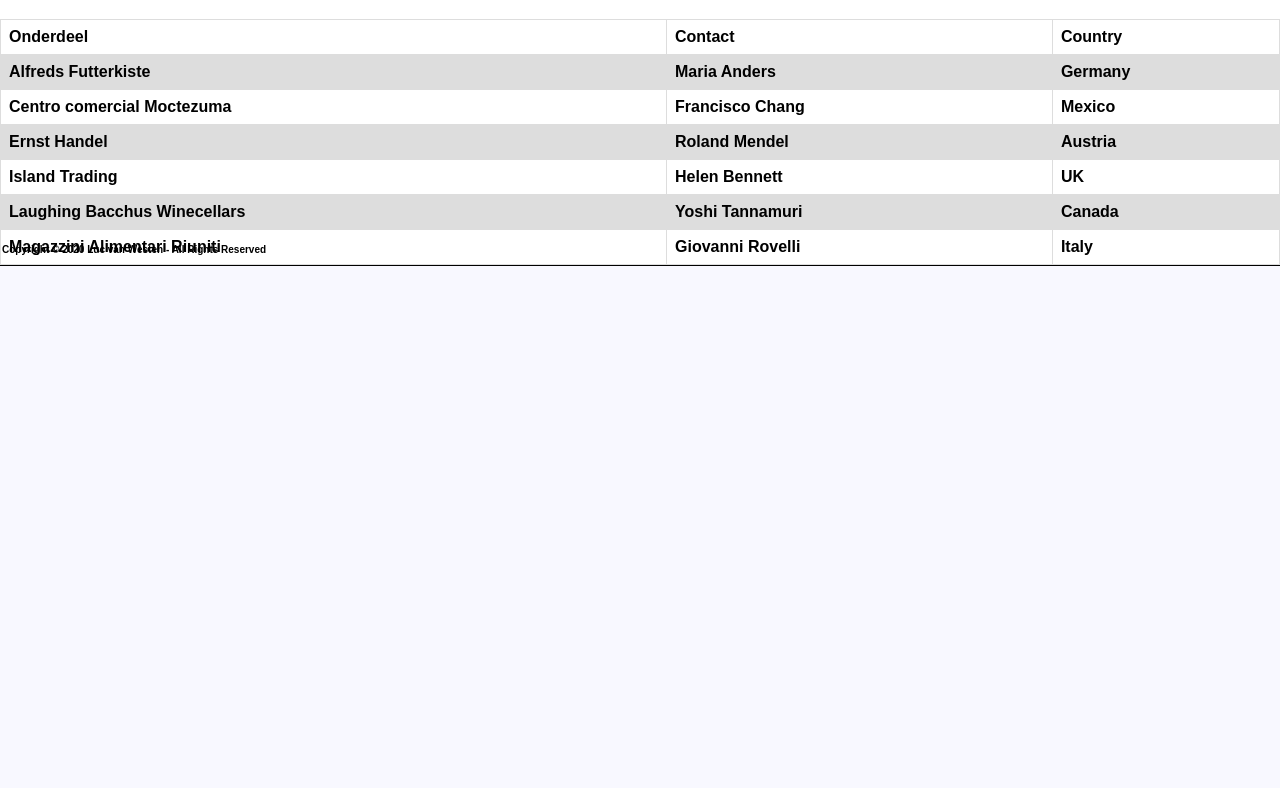
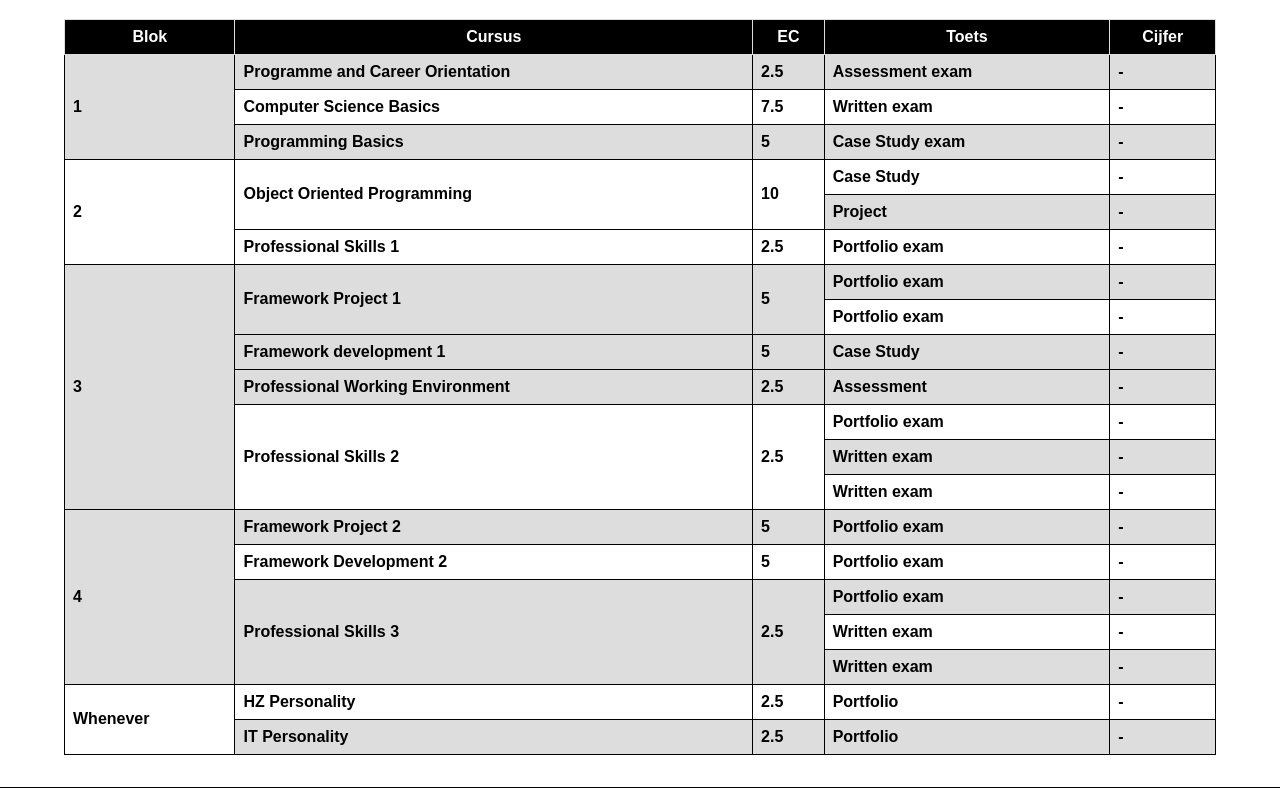
Before and after one commit to Lucvanwesten2003/Lucvanwesten2003.github.io, a plain HTML site: page dashboard.html in a window 1280 px wide. Shown: the part 558-1346 px from the top of the page. Before the commit the page ends 824 px from the top, so only its background shows below. Drawn offline with Linux system fonts and the light colour scheme.

Commit message:
test: git status

```diff
--- a/dashboard.html
+++ b/dashboard.html
@@ -23,44 +23,140 @@
 
     <table>
         <tr>
-          <th>Onderdeel</th>
-          <th>Contact</th>
-          <th>Country</th>
+          <th>Blok</th>
+          <th>Cursus</th>
+          <th>EC</th>
+          <th>Toets</th>
+          <th>Cijfer</th>
         </tr>
         <tr>
-          <td>Alfreds Futterkiste</td>
-          <td>Maria Anders</td>
-          <td>Germany</td>
+          <td rowspan="3">1</td>
+          <td>Programme and Career Orientation</td>
+          <td>2.5</td>
+          <td>Assessment exam</td>
+          <td>-</td>
         </tr>
         <tr>
-          <td>Centro comercial Moctezuma</td>
-          <td>Francisco Chang</td>
-          <td>Mexico</td>
+          <td>Computer Science Basics</td>
+          <td>7.5</td>
+          <td>Written exam</td>
+          <td>-</td>
         </tr>
         <tr>
-          <td>Ernst Handel</td>
-          <td>Roland Mendel</td>
-          <td>Austria</td>
+          <td>Programming Basics</td>
+          <td>5</td>
+          <td>Case Study exam</td>
+          <td>-</td>
         </tr>
         <tr>
-          <td>Island Trading</td>
-          <td>Helen Bennett</td>
-          <td>UK</td>
+          <td rowspan="3">2</td>
+          <td rowspan="2">Object Oriented Programming</td>
+          <td rowspan="2">10</td>
+          <td>Case Study</td>
+          <td>-</td>
         </tr>
         <tr>
-          <td>Laughing Bacchus Winecellars</td>
-          <td>Yoshi Tannamuri</td>
-          <td>Canada</td>
+          <td>Project</td>
+          <td>-</td>
+
         </tr>
         <tr>
-          <td>Magazzini Alimentari Riuniti</td>
-          <td>Giovanni Rovelli</td>
-          <td>Italy</td>
+          <td>Professional Skills 1</td>
+          <td>2.5</td>
+          <td>Portfolio exam</td>
+          <td>-</td>
+        </tr>
+        <tr>
+          <td rowspan="8">3</td>
+          <td rowspan="2">Framework Project 1</td>
+          <td rowspan="2">5</td>
+          <td>Portfolio exam</td>
+          <td>-</td>
+        </tr>
+        <tr>
+          <td>Portfolio exam</td>
+          <td>-</td>
+        </tr>
+        <tr>
+          <td>Framework development 1</td>
+          <td>5</td>
+          <td>Case Study</td>
+          <td>-</td>
+        </tr>
+        <tr>
+        <tr>
+          <td>Professional Working Environment</td>
+          <td>2.5</td>
+          <td>Assessment</td>
+          <td>-</td>
+        </tr>
+
+        <tr>
+          <td rowspan="3">Professional Skills 2</td>
+          <td rowspan="3">2.5</td>
+          <td>Portfolio exam</td>
+          <td>-</td>
+        </tr>
+        <tr>
+          <td>Written exam</td>
+          <td>-</td>
+        </tr>
+
+        <tr>
+          <td>Written exam</td>
+          <td>-</td>
+        </tr>
+
+        <tr>
+          <td rowspan="5">4</td>
+          <td>Framework Project 2</td>
+          <td>5</td>
+          <td>Portfolio exam</td>
+          <td>-</td>
+        </tr>
+        <tr>
+          <td>Framework Development 2</td>
+          <td>5</td>
+          <td>Portfolio exam</td>
+          <td>-</td>
+        </tr>
+
+        <tr>
+          <td rowspan="3">Professional Skills 3</td>
+          <td rowspan="3">2.5</td>
+          <td>Portfolio exam</td>
+          <td>-</td>
+        </tr>
+        <tr>
+          <td>Written exam</td>
+          <td>-</td>
+        </tr>
+        <tr>
+          <td>Written exam</td>
+          <td>-</td>
+        </tr>
+
+        <tr>
+          <td rowspan="9">Whenever</td>
+          <td>HZ Personality</td>
+          <td>2.5</td>
+          <td>Portfolio</td>
+          <td>-</td>
+        </tr>
+
+
+        <tr>
+          <td>IT Personality</td>
+          <td>2.5</td>
+          <td>Portfolio</td>
+          <td>-</td>
         </tr>
       </table>
 
 
-      <p class="copyright">Copyright © 2020 Luc van Westen - All Rights Reserved</p>
+
+
+
 </div>
 
 
--- a/style.css
+++ b/style.css
@@ -131,12 +131,22 @@ p {
 table {
   font-family: arial, sans-serif;
   border-collapse: collapse;
-  width: 100%;
+  width: 90%;
+  margin: auto;
+  border: 0.1em solid black;
+  margin-bottom: 2em;
 }
 
-td, th {
+td {
+  border:  0.1em solid black;
+  text-align: left;
+  padding: 8px;
+}
+
+th {
+  background-color: black;
+  color: white;
   border: 1px solid #dddddd;
-  text-align: left;
   padding: 8px;
 }
 
```
